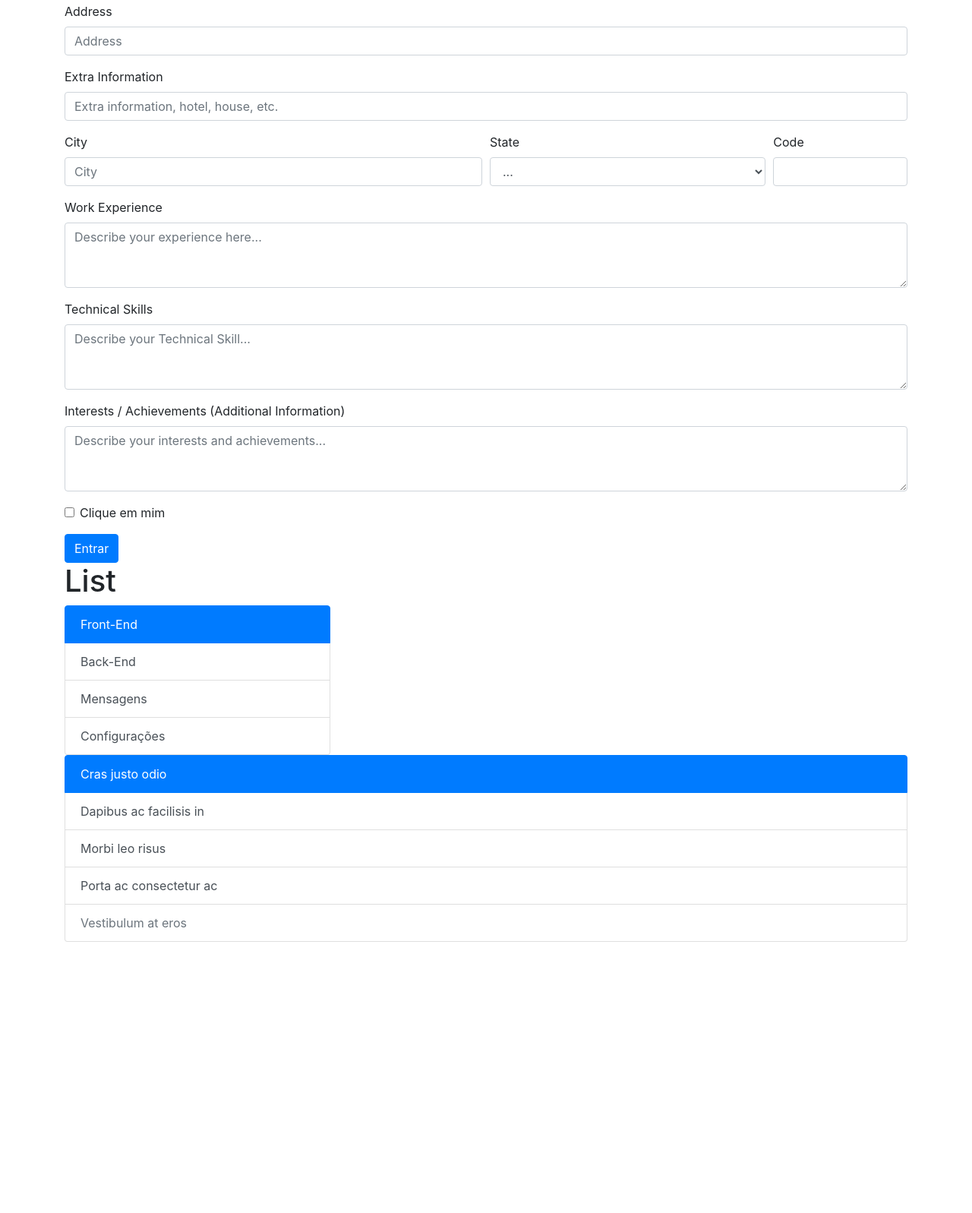
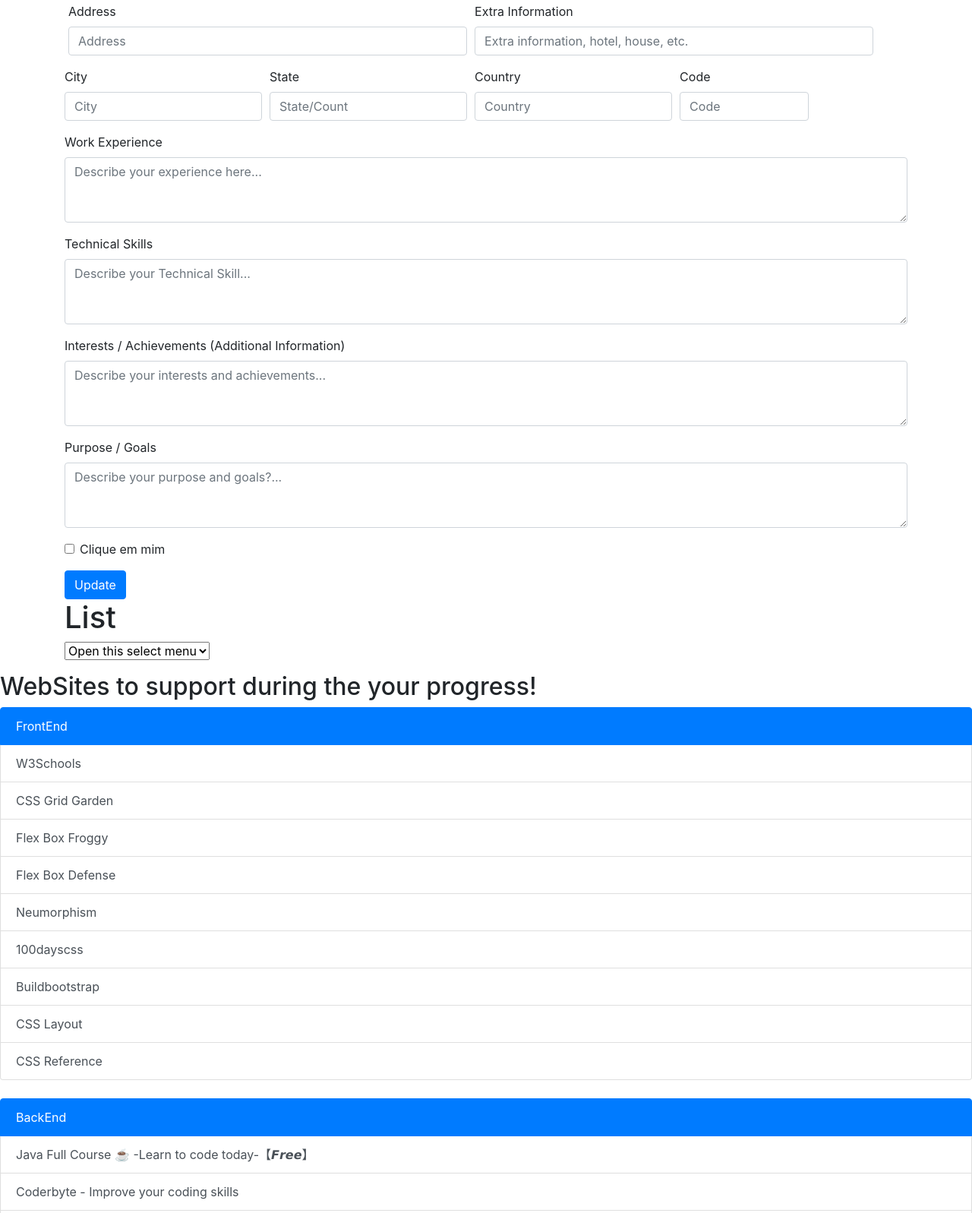
Before and after one commit to esounascim31/fITway, a plain HTML site: page menu.html in a window 1280 px wide. Shown: the part 281-1878 px from the top of the page at 76% size. Before the commit the page ends 1521 px from the top, so only its background shows below. Drawn offline with nearby package versions, Linux system fonts and the light colour scheme.

Commit message:
adding the list components

```diff
--- a/menu.html
+++ b/menu.html
@@ -87,56 +87,33 @@
                     <label for="inputNumber">Mobile Phone</label>
                     <input type="phone" class="form-control" id="inputNumber" placeholder="Mobile Phone">
                 </div>
-            </div>
-            <div class="form-group">
+                <div class="form-group col-md-6">
                     <label for="inputAddress">Address</label>
                     <input type="address" class="form-control" id="inputAddress" placeholder="Address">
                 </div>
-            <div class="form-group">
+                <div class="form-group col-md-6">
                     <label for="inputExtraInf">Extra Information</label>
                     <input type="text" class="form-control" id="inputExtraInf"
                         placeholder="Extra information, hotel, house, etc.">
                 </div>
                 <div class="form-row">
-                <div class="form-group col-md-6">
+                    <div class="form-group col-md-3">
                         <label for="inputCity">City</label>
                         <input type="text" class="form-control" id="inputCity" placeholder="City">
                     </div>
-                <div class="form-group col-md-4">
+                    <div class="form-group col-md-3">
                         <label for="inputState">State</label>
-                    <select id="inputState" class="form-control">
-                        <option selected>...</option>
-                        <option>Carlow</option>
-                        <option>Cavan</option>
-                        <option>Clare</option>
-                        <option>Cork</option>
-                        <option>Donegal</option>
-                        <option>Dublin</option>
-                        <option>Galway</option>
-                        <option>Kerry</option>
-                        <option>Kildare</option>
-                        <option>Kilkenny</option>
-                        <option>Laois</option>
-                        <option>Leitrim</option>
-                        <option>Limerick</option>
-                        <option>Longford</option>
-                        <option>Louth</option>
-                        <option>Mayo</option>
-                        <option>Meath</option>
-                        <option>Monaghan</option>
-                        <option>Offaly</option>
-                        <option>Roscommon</option>
-                        <option>Sligo</option>
-                        <option>Tipperary</option>
-                        <option>Waterford</option>
-                        <option>Westmeath</option>
-                        <option>Wesford</option>
-                        <option>Wicklow</option>
-                    </select>
+                        <input type="text" class="form-control" id="inputCity" placeholder="State/Count">
                     </div>
+                    <div class="form-group col-md-3">
+                        <label for="inputCountry">Country</label>
+                        <input type="text" class="form-control" id="inputCity" placeholder="Country">
+                    </div>
+
                     <div class="form-group col-md-2">
                         <label for="inputCode">Code</label>
-                    <input type="text" class="form-control" id="inputCode">
+                        <input type="text" class="form-control" id="inputCode" placeholder="Code">
+                    </div>
                 </div>
             </div>
 
@@ -146,6 +123,8 @@
                     placeholder="Describe your experience here..." rows="3"></textarea>
             </div>
 
+
+
             <div class="mb-3">
                 <label for="exampleFormControlTechnicalSkills" class="form-label">Technical Skills</label>
                 <textarea class="form-control" id="exampleFormControlTechnicalSkills"
@@ -153,10 +132,16 @@
             </div>
 
             <div class="mb-3">
-                <label for="exampleFormControlTechnicalSkills" class="form-label">Interests / Achievements (Additional
+                <label for="exampleFormControlInterests" class="form-label">Interests / Achievements (Additional
                     Information)</label>
                 <textarea class="form-control" id="exampleFormControlInterestsAchievements"
                     placeholder="Describe your interests and achievements..." rows="3"></textarea>
+            </div>
+
+            <div class="mb-3">
+                <label for="exampleFormControlTechnicalSkills" class="form-label">Purpose / Goals</label>
+                <textarea class="form-control" id="exampleFormControlInterestsAchievements"
+                    placeholder="Describe your purpose and goals?..." rows="3"></textarea>
             </div>
 
             <div class="form-group">
@@ -167,7 +152,7 @@
                     </label>
                 </div>
             </div>
-            <button type="submit" class="btn btn-primary">Entrar</button>
+            <button type="update" class="btn btn-primary">Update</button>
         </form>
 
 
@@ -177,49 +162,50 @@
 
     <div class="container">
         <H1>List</H1>
-
-        <div class="row">
-            <div class="col-4">
-                <div class="list-group" id="list-tab" role="tablist">
-                    <a class="list-group-item list-group-item-action active" id="list-home-list" data-toggle="list"
-                        href="#lista-home" role="tab" aria-controls="frontEnd">Front-End</a>
-                    <a class="list-group-item list-group-item-action" id="list-profile-list" data-toggle="list"
-                        href="#list-profile" role="tab" aria-controls="profile">Back-End</a>
-                    <a class="list-group-item list-group-item-action" id="list-messages-list" data-toggle="list"
-                        href="#lista-mensagens" role="tab" aria-controls="messages">Mensagens</a>
-                    <a class="list-group-item list-group-item-action" id="list-settings-list" data-toggle="list"
-                        href="#lista-configuracoes" role="tab" aria-controls="settings">Configurações</a>
-                </div>
-            </div>
-            <div class="col-8">
-                <div class="tab-content" id="nav-tabContent">
-                    <div class="tab-pane fade show active" id="list-home" role="tabpanel"
-                        aria-labelledby="list-home-list">
+        <select class="form-select form-select-lg mb-3" aria-label=".form-select-lg example">
+            <option selected>Open this select menu</option>
+            <option value="1">FrontEnd</option>
+            <option value="2">BackEnd</option>
+        </select>
 
 
     </div>
-                    <div class="tab-pane fade" id="list-profile" role="tabpanel" aria-labelledby="list-profile-list">
-                        .asdasd..
+
+    <h2>WebSites to support during the your progress!</h2>
+    <div class="list-group">
+        <a href="#" class="list-group-item list-group-item-action active" aria-current="true">
+            FrontEnd
+        </a>
+        <a href="https://www.w3schools.com/html/default.asp"
+            class="list-group-item list-group-item-action">W3Schools</a>
+        <a href="http://cssgridgarden.com/" class="list-group-item list-group-item-action">CSS Grid Garden</a>
+        <a href="https://flexboxfroggy.com/" class="list-group-item list-group-item-action">Flex Box Froggy</a>
+        <a href="http://www.flexboxdefense.com/" class="list-group-item list-group-item-action">Flex Box Defense</a>
+        <a href="https://neumorphism.io/#e0e0e0" class="list-group-item list-group-item-action">Neumorphism</a>
+        <a href="https://100dayscss.com/" class="list-group-item list-group-item-action">100dayscss</a>
+        <a href="https://buildbootstrap.com/" class="list-group-item list-group-item-action">Buildbootstrap</a>
+        <a href="https://csslayout.io/" class="list-group-item list-group-item-action">CSS Layout</a>
+        <a href="https://cssreference.io/" class="list-group-item list-group-item-action">CSS Reference</a>
     </div>
-                    <div class="tab-pane fade" id="list-messages" role="tabpanel" aria-labelledby="list-messages-list">
-                        .ddddddddd..</div>
-                    <div class="tab-pane fade" id="list-settings" role="tabpanel" aria-labelledby="list-settings-list">
-                        ..dddwwwwwwww.</div>
-                </div>
-            </div>
+    <br>
+    <div class="list-group">
+        <a href="#" class="list-group-item list-group-item-action active" aria-current="true">
+            BackEnd
+        </a>
+        <a href="https://www.youtube.com/watch?v=xk4_1vDrzzo" class="list-group-item list-group-item-action">Java Full
+            Course ☕ -Learn to code today-【𝙁𝙧𝙚𝙚】</a>
+        <a href="https://coderbyte.com/" class="list-group-item list-group-item-action">Coderbyte - Improve your coding
+            skills </a>
+        <a href="https://app.codesignal.com/login" class="list-group-item list-group-item-action">Coderbyte - Get your
+            Coding Report and Prepare for Interviews</a>
+        <a href="http://www.flexboxdefense.com/" class="list-group-item list-group-item-action">Flex Box Defense</a>
+        <a href="https://neumorphism.io/#e0e0e0" class="list-group-item list-group-item-action">Neumorphism</a>
+        <a href="https://100dayscss.com/" class="list-group-item list-group-item-action">100dayscss</a>
+        <a href="https://buildbootstrap.com/" class="list-group-item list-group-item-action">Buildbootstrap</a>
+        <a href="https://csslayout.io/" class="list-group-item list-group-item-action">CSS Layout</a>
+        <a href="https://cssreference.io/" class="list-group-item list-group-item-action">CSS Reference</a>
     </div>
 
-        <div class="list-group">
-            <a href="#" class="list-group-item list-group-item-action active">
-                Cras justo odio
-            </a>
-            <a href="#" class="list-group-item list-group-item-action">Dapibus ac facilisis in</a>
-            <a href="#" class="list-group-item list-group-item-action">Morbi leo risus</a>
-            <a href="#" class="list-group-item list-group-item-action">Porta ac consectetur ac</a>
-            <a href="#" class="list-group-item list-group-item-action disabled">Vestibulum at eros</a>
-        </div>
-
-    </div>
 
 
     <script src="https://code.jquery.com/jquery-3.3.1.slim.min.js"
```
Lines whose indentation alone changed are shown as unchanged.
